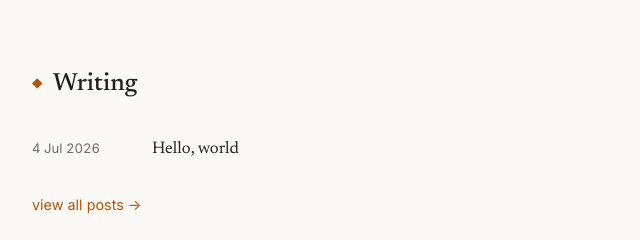
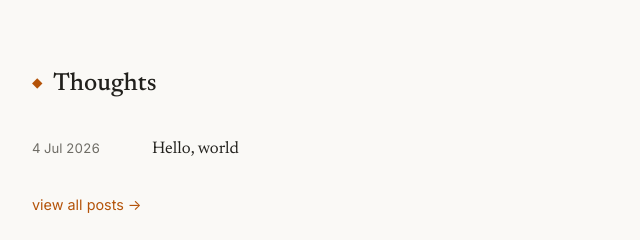
Before and after one commit to syed-aliredha/syed-aliredha.github.io, a plain HTML site: page index.html in a window 1280 px wide. Shown: the part 2047-2287 px from the top of the page, 204-844 px from the left. Drawn offline with Linux system fonts and the light colour scheme.

Commit message:
Mini Update

```diff
--- a/index.html
+++ b/index.html
@@ -114,7 +114,7 @@
 
     <!-- ============ Writing (hidden until js/posts.js has entries) ============ -->
     <section id="writing" class="section" hidden>
-      <h2>Writing</h2>
+      <h2>Thoughts</h2>
       <ul id="recent-posts" class="post-list"></ul>
       <a class="view-all" href="/blog/">view all posts →</a>
     </section>
```
Also changed, not shown: blog/index.html (+2 -1 lines).
